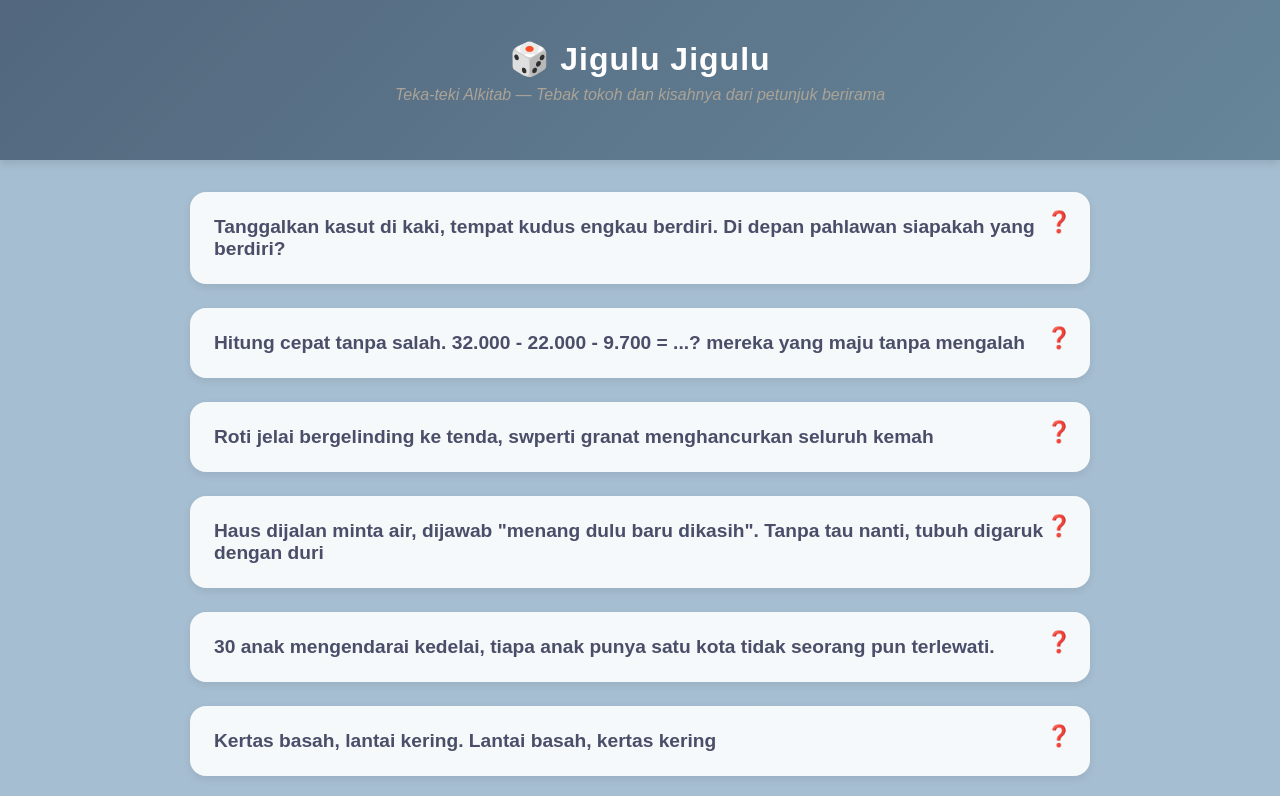
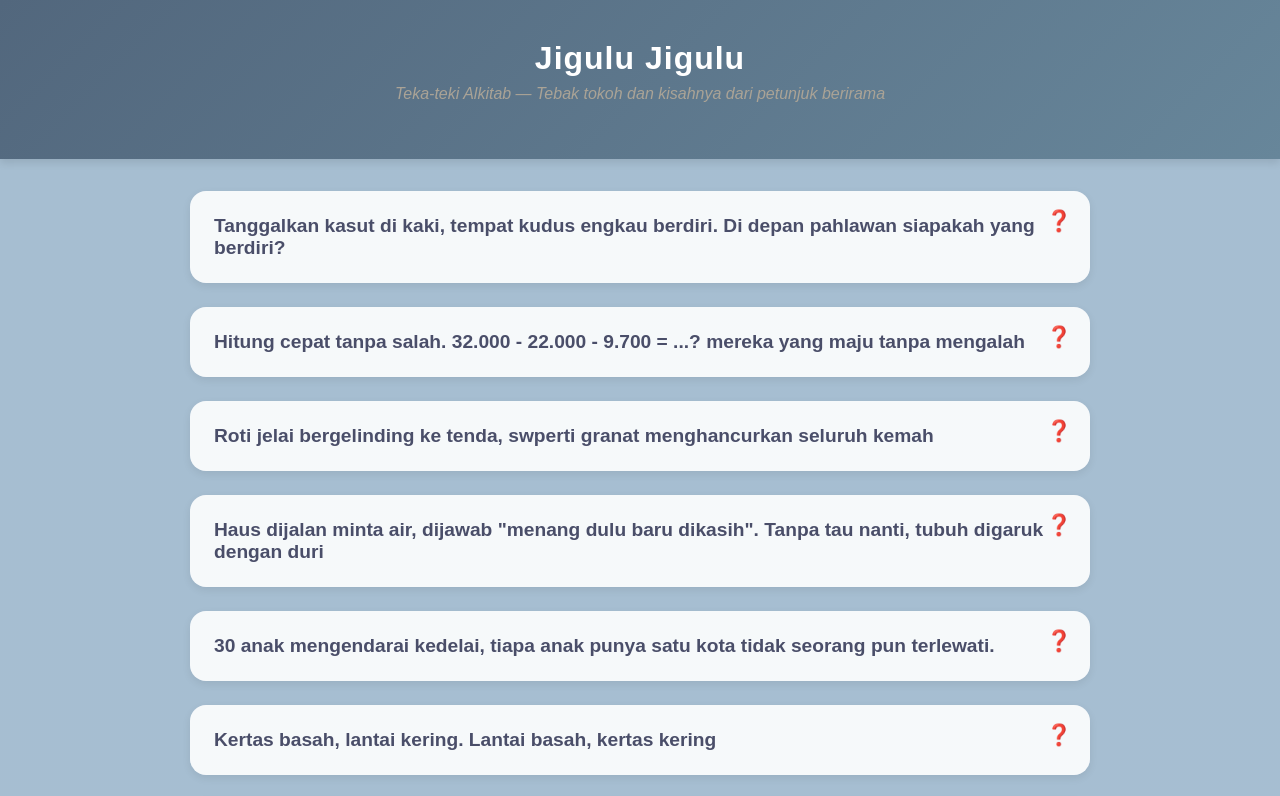
Before and after one commit to alinmarkus99/all-in-m, a plain HTML site: page games/jigulu.html in a window 1280 px wide. Shown: the top 796 px of the page. Drawn offline with Linux system fonts and the light colour scheme.

Commit message:
Update jigulu.html

```diff
--- a/games/jigulu.html
+++ b/games/jigulu.html
@@ -116,7 +116,7 @@
 <body>
 
 <header>
-  <h1>🎲 Jigulu Jigulu</h1>
+  <h1>Jigulu Jigulu</h1>
   <p>Teka-teki Alkitab — Tebak tokoh dan kisahnya dari petunjuk berirama</p>
 </header>
 
```
